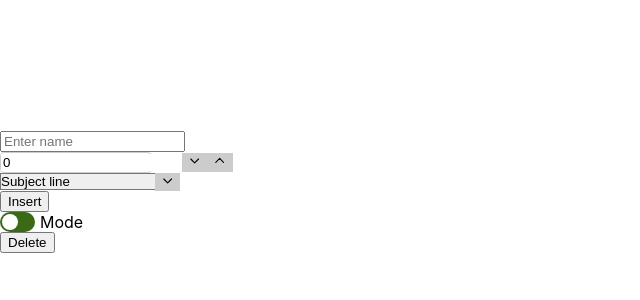
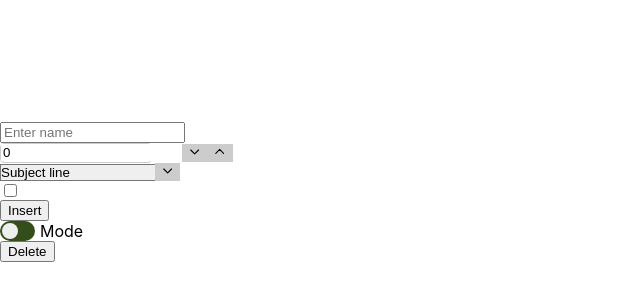
Before and after one commit to emirlan0706/test_task_desktop_version, a React (Create React App) app: page / in a window 1280 px wide. Shown: the part 208-508 px from the top of the page, without its empty margins (0-640 px from the left). Built offline with nearby package versions, Linux system fonts and the light colour scheme.

Commit message:
refactoring

```diff
--- a/src/components/Create.css
+++ b/src/components/Create.css
@@ -14,24 +14,20 @@
 .subject {
   display: flex;
   align-items: center;
-  width: 200px; /* Задайте ширину контейнера по своему усмотрению */
+  width: 200px;
 }
 
 .subbb {
   flex-grow: 1;
-  padding-right: 10px; /* Учтите ширину кнопки, чтобы не перекрывать текст */
+  padding-right: 10px;
 }
 
 .subject-decrement-button {
-  /* padding: 5px 10px; Задайте размеры кнопки по вашему выбору */
+  /* padding: 5px 10px; */
   margin-left: -2px;
   background-color: #ccc;
   border: none;
   cursor: pointer;
-}
-/* Стили для кнопки "Insert" */
-.insert-button {
-  display: block;
 }
 
 /* Стили для блока custom-input */
@@ -41,44 +37,25 @@
   align-items: center;
   border: 1px solid #ccc;
   border-radius: 4px;
-  /* padding: 5px; */
-}
-
-/* Стили для блока buttons */
-.buttons {
-  display: flex;
-  flex-direction: column;
-  justify-content: space-between;
-  margin-right: 5px;
 }
 
 /* Стили для <input> с типом "number" */
 .age-input {
   border: none;
   outline: none;
-  /* width: 90px; */
   text-align: start;
 }
 
 /* Стили для обычных кнопок */
 .increment-button {
-  /* margin-left: -2px; */
   background-color: #ccc;
   border: none;
   cursor: pointer;
 }
 .decrement-button {
-  /* margin-left: -2px; */
   background-color: #ccc;
   border: none;
   cursor: pointer;
-}
-
-/* Стили для блока с переключателем */
-.toggle-container {
-  height: 0;
-  width: 0;
-  visibility: hidden;
 }
 
 /* Стили для метки переключателя */
@@ -88,32 +65,33 @@
   line-height: 20px;
   width: 35px;
   height: 20px;
-  background: rgb(58, 106, 22);
+  background: rgb(51, 78, 24);
   display: inline-block;
   border-radius: 10px;
   position: relative;
 }
 
 /* Стили для состояния "checked" метки */
-.toggle-label:after {
+.toggle-label::after {
   content: "";
   position: absolute;
   top: 2px;
   left: 2px;
   width: 16px;
+  background: rgb(238, 238, 238);
   height: 16px;
-  background: #fff;
   border-radius: 50%;
   transition: 0.3s;
 }
 
 /* Стили для состояния "checked" метки после активации */
-input:checked + .toggle-label:after {
+input:checked + .toggle-label::after {
   left: calc(100% - 2px);
   transform: translateX(-100%);
 }
-
-/* Стили для кнопки "Delete" */
-.delete-button {
-  display: block;
+.toggle-input {
+  position: absolute;
+  opacity: 0;
+  width: 0;
+  height: 0;
 }
--- a/src/components/create.jsx
+++ b/src/components/create.jsx
@@ -70,12 +70,10 @@ const Create = () => {
           <HiOutlineChevronDown />
         </button>
       </div>
-
-      <div className="toggle-container">
-        <input type="checkbox" id="switch" className="toggle-input" />
-      </div>
+      <input type="checkbox" />
 
       <button className="insert-button">Insert</button>
+      <input type="checkbox" id="switch" className="toggle-input" />
       <label htmlFor="switch" className="toggle-label">
         Mode
       </label>
```
